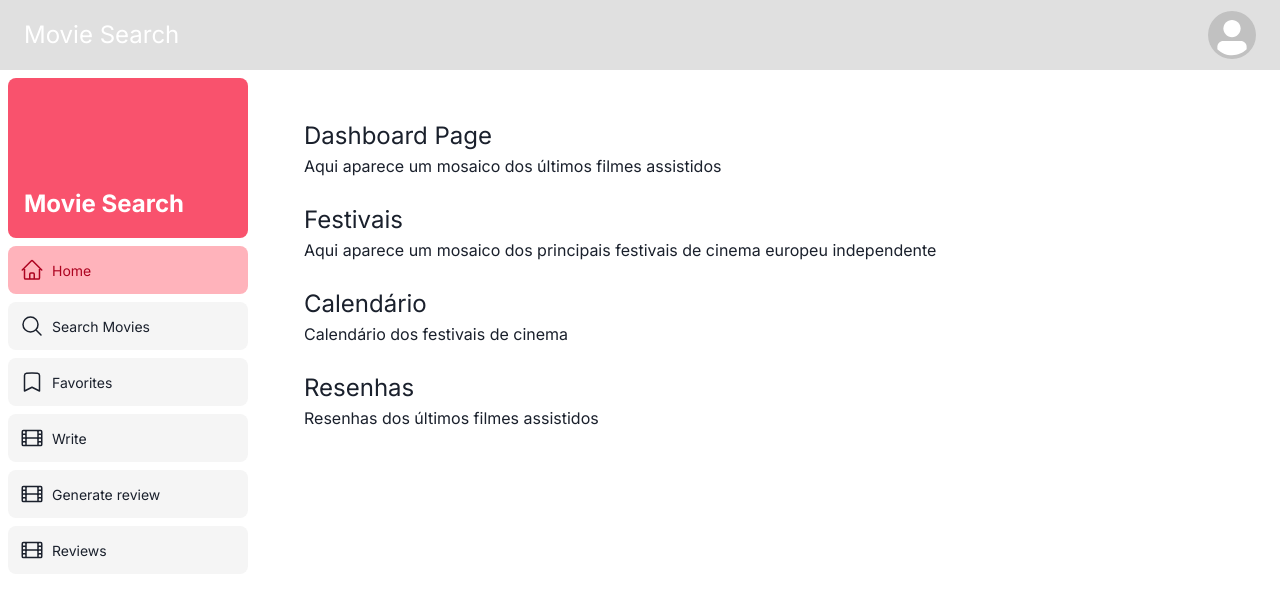
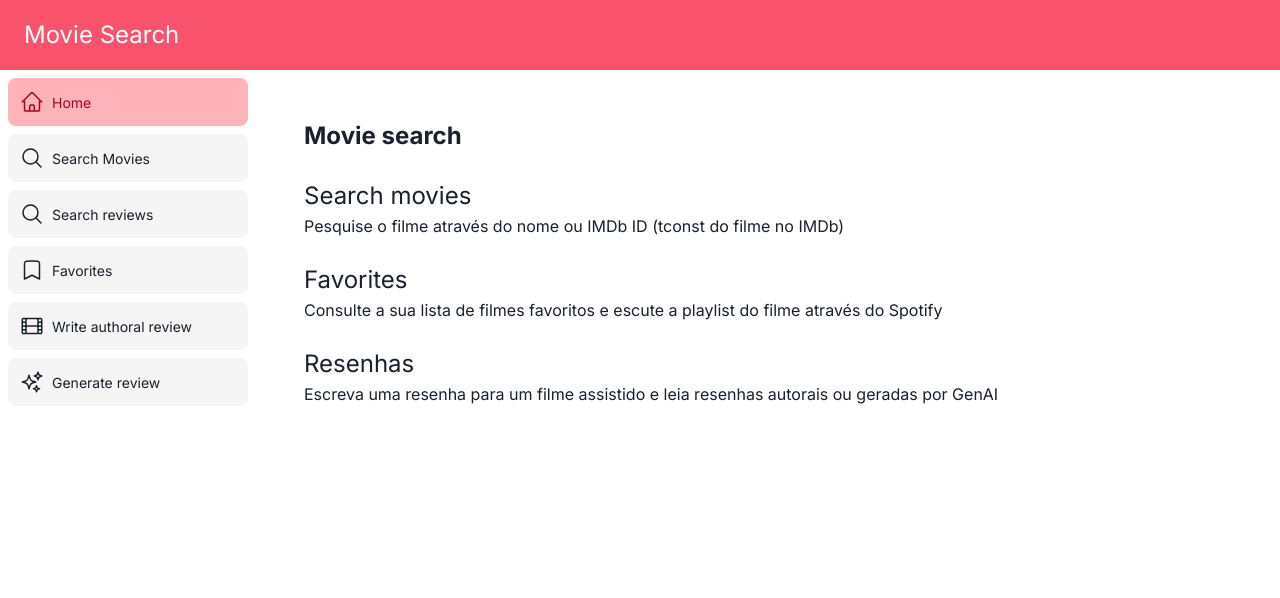
Before and after one commit to francisdiasbr/movie-search-frontend, a Next.js app: page /dashboard in a window 1280 px wide. Shown: the top 598 px of the page. Built offline with nearby package versions, Linux system fonts and the light colour scheme.

Commit message:
Dash general improvements

```diff
--- a/app/dashboard/page.tsx
+++ b/app/dashboard/page.tsx
@@ -3,17 +3,17 @@ import { Text } from "@chakra-ui/react";
 const DashboardPage = () => {
   return (
     <>
-      <Text fontSize='2xl'>Dashboard Page</Text>
-      <p>Aqui aparece um mosaico dos últimos filmes assistidos</p>
+      <Text fontSize='2xl' as='b'>Movie search</Text>
       <br/>
-      <Text fontSize='2xl'>Festivais</Text>
-      <p>Aqui aparece um mosaico dos principais festivais de cinema europeu independente</p>
       <br/>
-      <Text fontSize='2xl'>Calendário</Text>
-      <p>Calendário dos festivais de cinema</p>
+      <Text fontSize='2xl'>Search movies</Text>
+      <p>Pesquise o filme através do nome ou IMDb ID (tconst do filme no IMDb)</p>
+      <br/>
+      <Text fontSize='2xl'>Favorites</Text>
+      <p>Consulte a sua lista de filmes favoritos e escute a playlist do filme através do Spotify</p>
       <br/>
       <Text fontSize='2xl'>Resenhas</Text>
-      <p>Resenhas dos últimos filmes assistidos</p>
+      <p>Escreva uma resenha para um filme assistido e leia resenhas autorais ou geradas por GenAI</p>
 
     </>
   )
--- a/app/ui/Dashboard/NavLinks/nav-links.tsx
+++ b/app/ui/Dashboard/NavLinks/nav-links.tsx
@@ -5,6 +5,7 @@ import {
   FilmIcon,
   HomeIcon,
   MagnifyingGlassIcon,
+  SparklesIcon,
 } from '@heroicons/react/24/outline';
 import { usePathname } from 'next/navigation';
 import * as S from './styles';
@@ -12,10 +13,10 @@ import * as S from './styles';
 const links = [
   { href: '/dashboard', icon: HomeIcon, name: 'Home' },
   { href: '/dashboard/search', icon: MagnifyingGlassIcon, name: 'Search Movies' },
+  { href: '/dashboard/reviews', icon: MagnifyingGlassIcon, name: 'Search reviews' },
   { href: '/dashboard/favorites', icon: BookmarkIcon, name: 'Favorites' },
-  { href: '/dashboard/write-review', icon: FilmIcon, name: 'Write' },
-  { href: '/dashboard/generate-review', icon: FilmIcon, name: 'Generate review' },
-  { href: '/dashboard/reviews', icon: FilmIcon, name: 'Reviews' }
+  { href: '/dashboard/write-review', icon: FilmIcon, name: 'Write authoral review' },
+  { href: '/dashboard/generate-review', icon: SparklesIcon, name: 'Generate review' }
 ];
 
 export default function NavLinks() {
--- a/app/ui/Dashboard/SideNav/index.tsx
+++ b/app/ui/Dashboard/SideNav/index.tsx
@@ -1,6 +1,4 @@
 // 'use client';
-
-import { Text } from '@chakra-ui/react';
 
 import NavLinks from '../NavLinks/nav-links';
 import * as S from './styles'
@@ -8,11 +6,6 @@ import * as S from './styles'
 export default function SideNav() {
   return (
     <S.Container>
-      <S.LogoLink href='/dashboard'>
-        <S.LogoContainer>
-          <Text fontSize='2xl' as='b'>Movie Search</Text>
-        </S.LogoContainer>
-      </S.LogoLink>
       <S.NavContainer>
         <NavLinks />
       </S.NavContainer>
--- a/app/ui/Dashboard/SideNav/styles.ts
+++ b/app/ui/Dashboard/SideNav/styles.ts
@@ -1,4 +1,3 @@
-import Link from 'next/link';
 import styled from 'styled-components';
 
 export const Container = styled.div`
@@ -11,31 +10,8 @@ export const Container = styled.div`
   }
 `;
 
-export const LogoLink = styled(Link)`
-  display: flex;
-  align-items: flex-end;
-  justify-content: flex-start;
-  margin-bottom: 8px;
-  height: 80px;
-  border-radius: 8px;
-  padding: 16px;
-  background-color: ${({ theme }) => theme.colors.primary[300]};
-  @media (min-width: 768px) {
-    height: 160px;
-  }
-`;
-
-export const LogoContainer = styled.div`
-  // width: 128px;
-  color: white;
-  @media (min-width: 768px) {
-    // width: 160px;
-  }
-`;
-
 export const NavContainer = styled.div`
   display: flex;
-  // flex-grow: 1;
   flex-direction: row;
   justify-content: space-between;
   gap: 8px;
--- a/app/ui/Dashboard/Topbar/index.tsx
+++ b/app/ui/Dashboard/Topbar/index.tsx
@@ -1,14 +1,13 @@
 'use client';
 
-import { Avatar, Text } from '@chakra-ui/react';
+import { Text } from '@chakra-ui/react';
 
 import * as S from './styles';
 
 const Topbar = () => {
   return (
     <S.TopBarContainer>
-    <Text fontSize='2xl'>Movie Search</Text>
-    <Avatar bg='secondary.200'/>
+      <Text fontSize='2xl'>Movie Search</Text>
     </S.TopBarContainer>
   );
 }
--- a/app/ui/Dashboard/Topbar/styles.ts
+++ b/app/ui/Dashboard/Topbar/styles.ts
@@ -2,7 +2,7 @@ import styled from 'styled-components';
 
 export const TopBarContainer = styled.div`
   align-items: center;
-  background-color: ${({ theme }) => theme.colors.secondary[100]};
+  background-color: ${({ theme }) => theme.colors.primary[300]};
   color: white;
   display: flex;
   height: 70px;
```
Also changed, not shown: app/page.tsx (+2 -9 lines).
